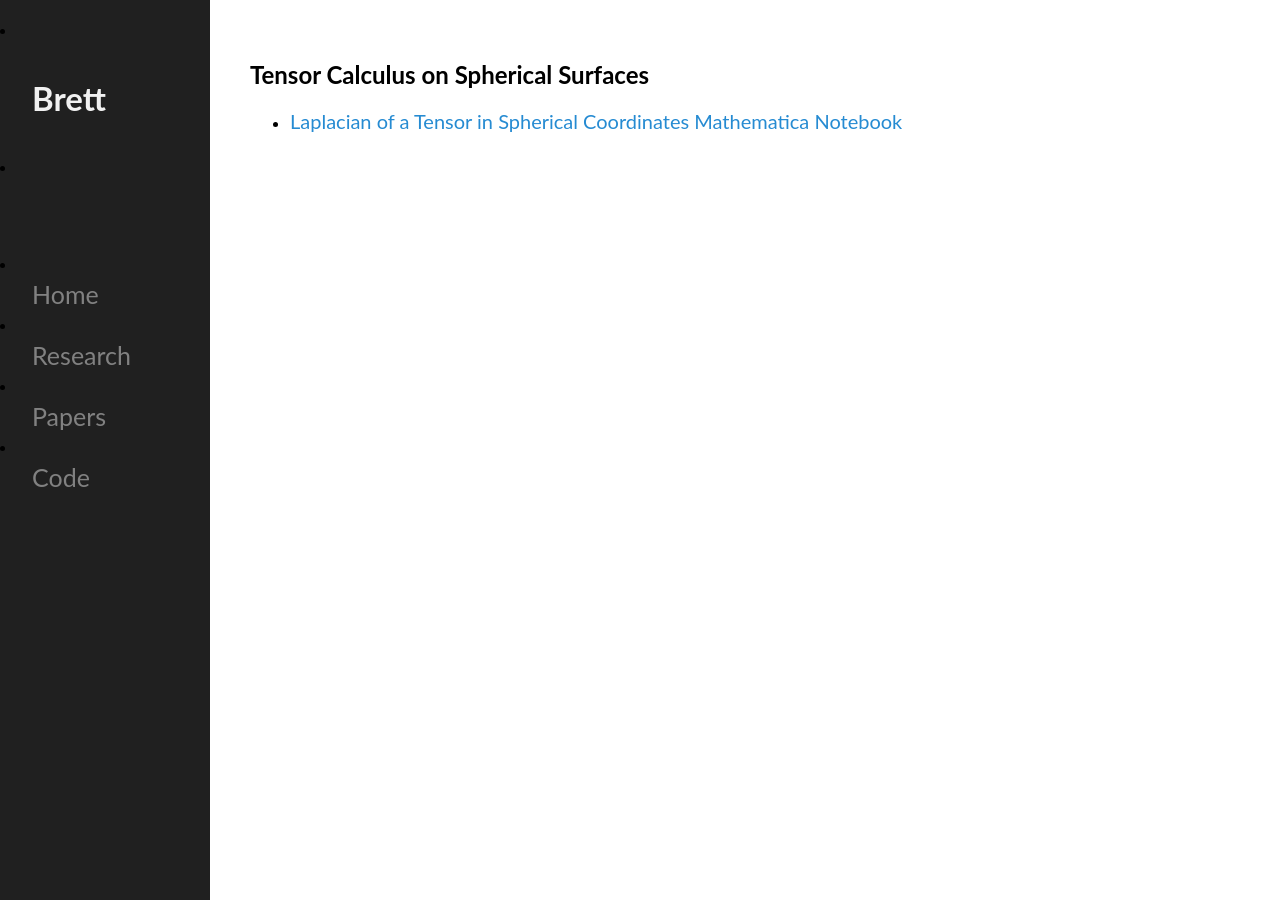
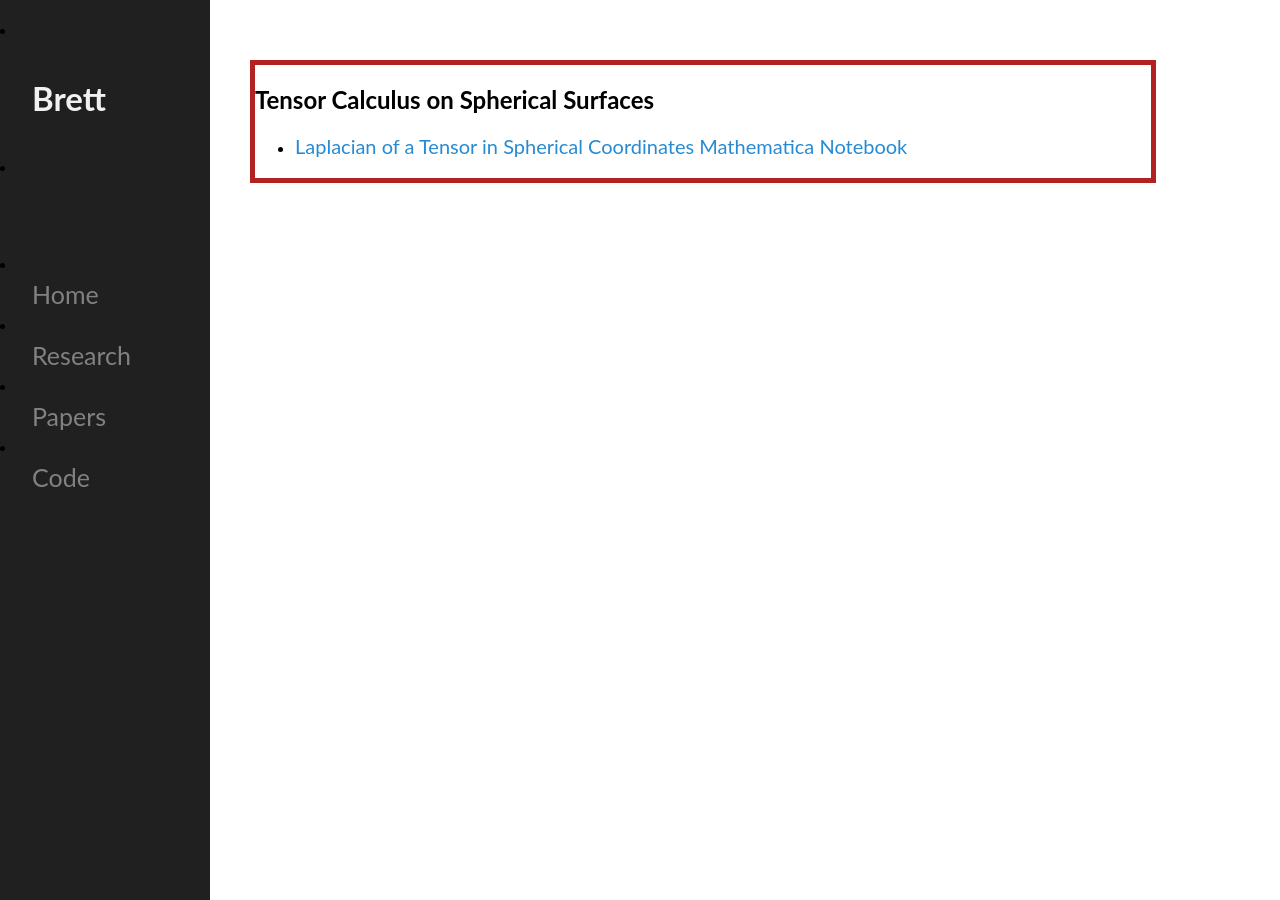
Before and after one commit to mckimb/mckimb.github.io, a Jekyll site: the page built from code/index.html, in a window 1280 px wide. Built offline with Jekyll 4.4.1, drawn with Linux system fonts in a browser that asks for light colours.

Commit message:
Update main.css

```diff
--- a/css/main.css
+++ b/css/main.css
@@ -4,6 +4,12 @@ body {
     width: 70%;
     font-family: "Lato", sans-serif;
 }
+
+
+body {
+border: 5px solid #B22222;
+}
+
 
 body p {
     font-size: 20px;
```
